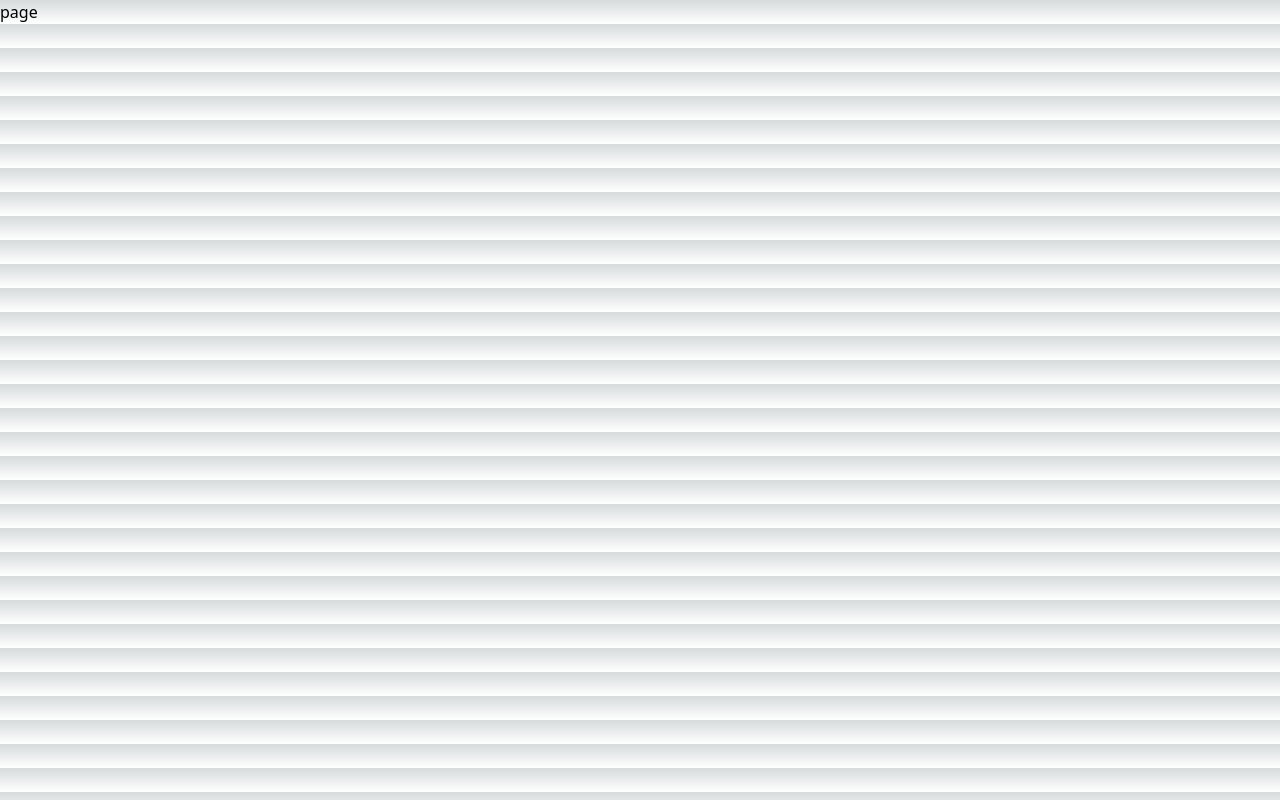
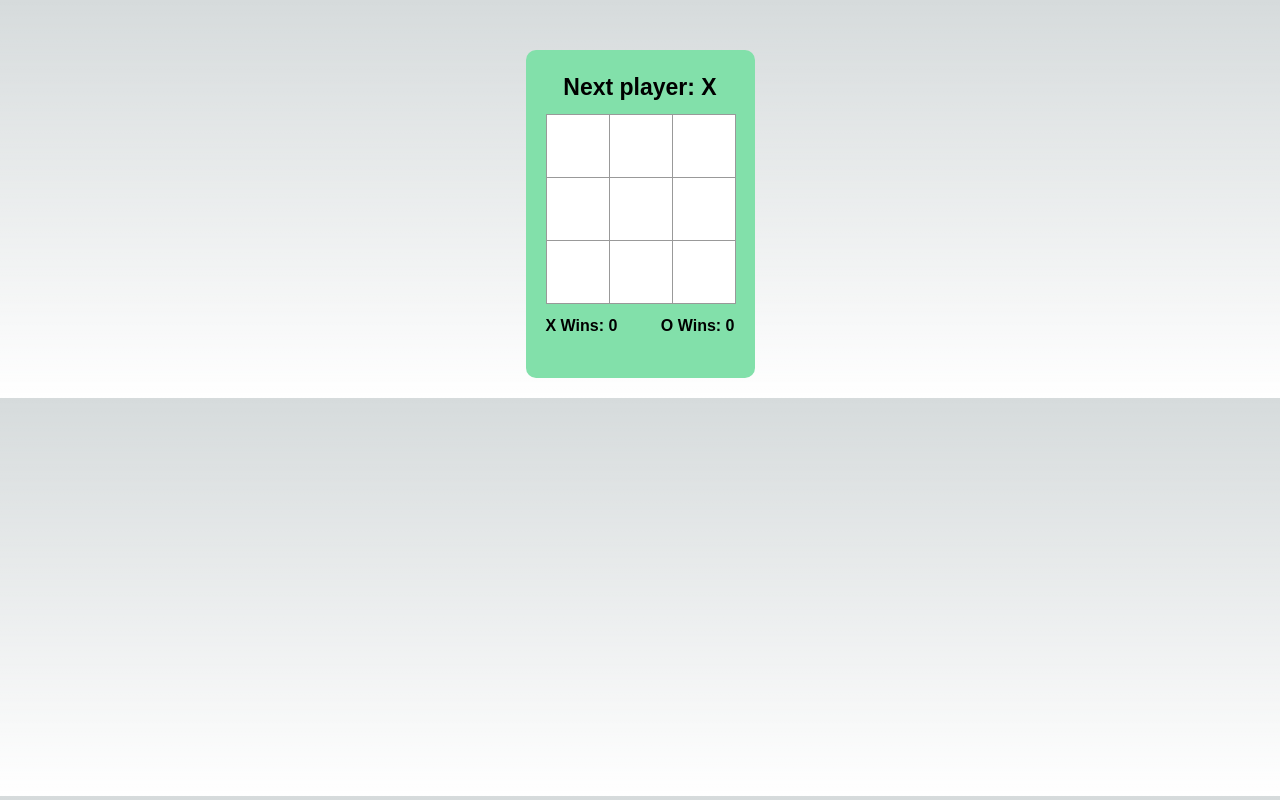
Before and after one commit to arisGio/tic-tac-toe-nextjs, a Next.js app: page / in a window 1280 px wide. Built offline with nearby package versions, Linux system fonts and the light colour scheme.

Commit message:
Importing components. Add TicTacToe component to page.jsx

```diff
--- a/app/page.jsx
+++ b/app/page.jsx
@@ -1,5 +1,11 @@
+import TicTacToe from "@components/TicTacToe";
+
 const Home = () => {
-  return <div>page</div>;
+  return (
+    <div>
+      <TicTacToe></TicTacToe>
+    </div>
+  );
 };
 
 export default Home;
--- a/components/Board.jsx
+++ b/components/Board.jsx
@@ -1,5 +1,7 @@
 "use client";
 import { useEffect, useState } from "react";
+import Scoreboard from "./ScoreBoard";
+import Square from "./Square";
 
 function Board() {
   const [squares, setSquares] = useState(Array(9).fill(null));
--- a/components/Square.jsx
+++ b/components/Square.jsx
@@ -1,5 +1,3 @@
-"use client";
-
 function Square(props) {
   return (
     <button className="square" onClick={props.onClick}>
--- a/components/TicTacToe.jsx
+++ b/components/TicTacToe.jsx
@@ -1,4 +1,4 @@
-"use client";
+import Board from "./Board";
 
 function TicTacToe() {
   return (
```
